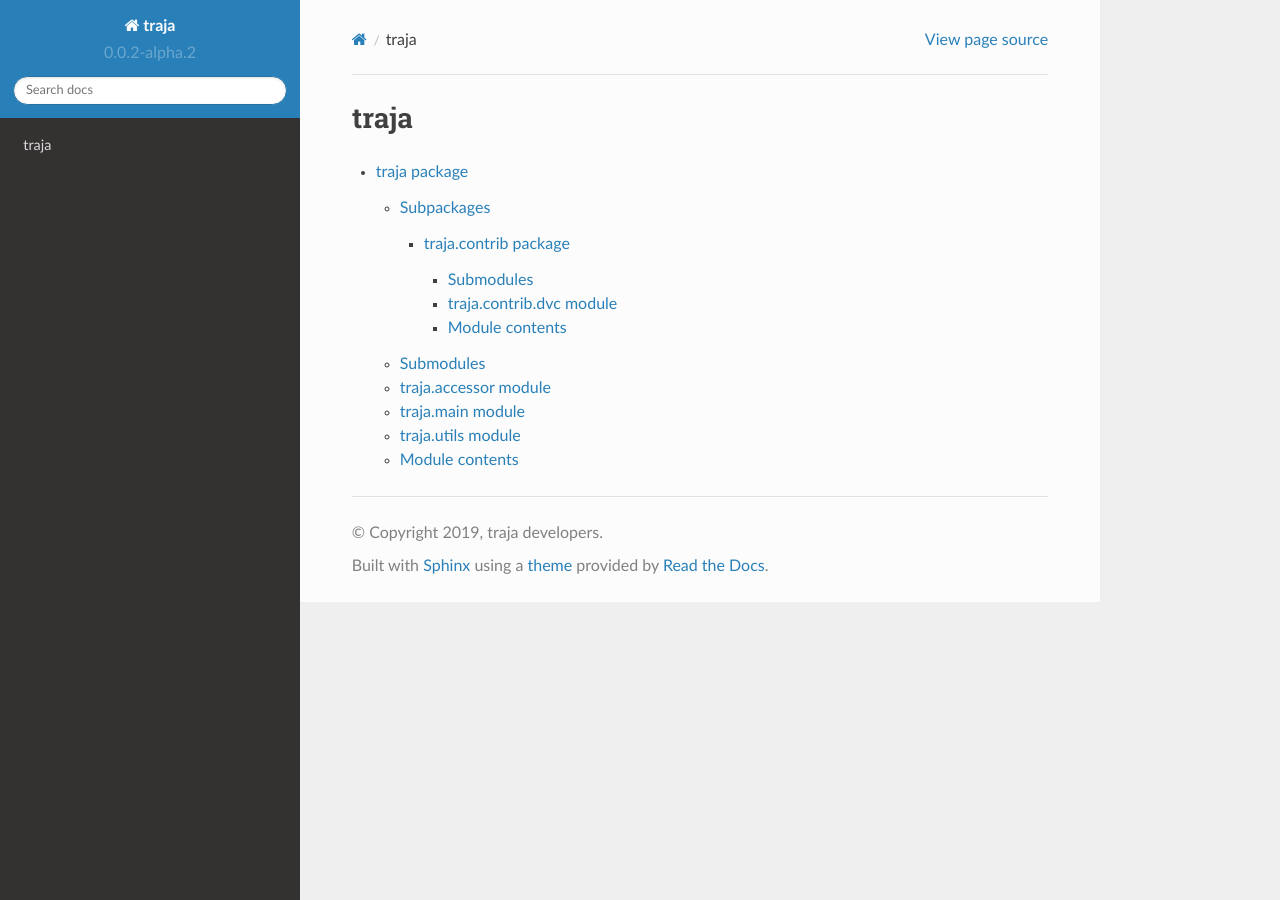
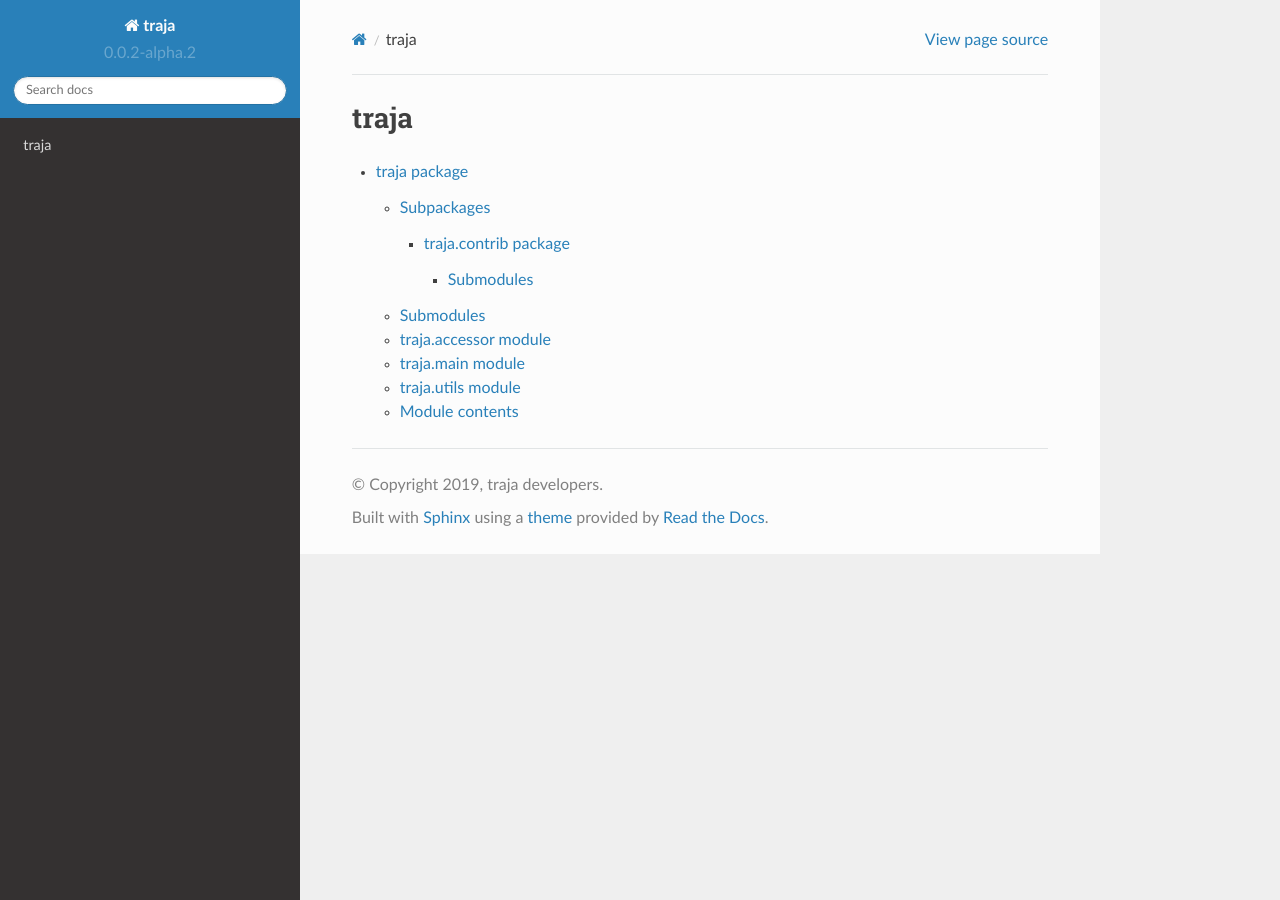
Before and after one commit to traja-team/traja, a Sphinx documentation site: the page built from docs/source/modules.rst, in a window 1280 px wide. Built offline with Sphinx 7.4.7 and the Read the Docs theme 2.0.0, drawn with Linux system fonts in a browser that asks for light colours; pages that are not in the unit, such as notebooks, are missing from menus.

Commit message:
DOC: Remove unused module

```diff
--- a/docs/source/traja.contrib.rst
+++ b/docs/source/traja.contrib.rst
@@ -4,18 +4,6 @@ traja.contrib package
 Submodules
 ----------
 
-traja.contrib.dvc module
-------------------------
-
-.. automodule:: traja.contrib.dvc
-    :members:
-    :undoc-members:
-    :show-inheritance:
-
-
-Module contents
----------------
-
 .. automodule:: traja.contrib
     :members:
     :undoc-members:
```
